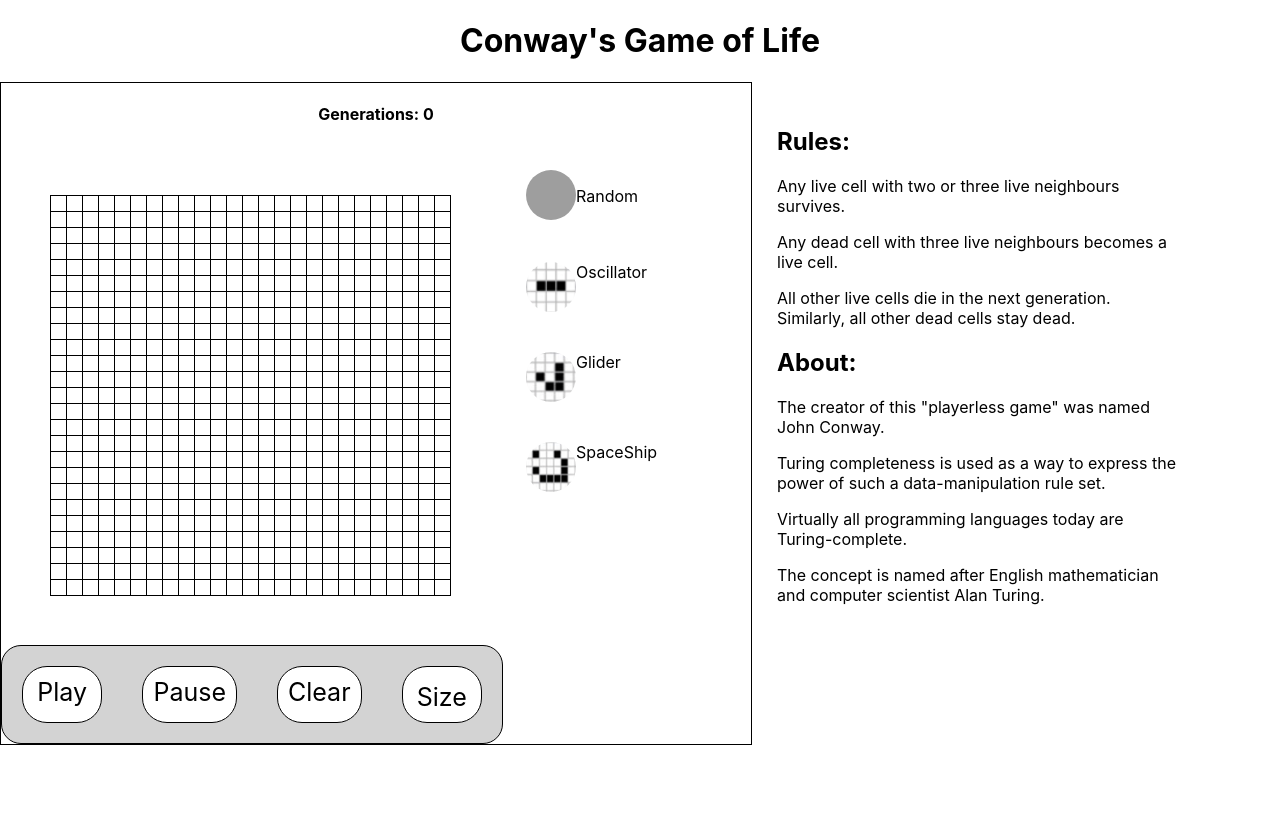
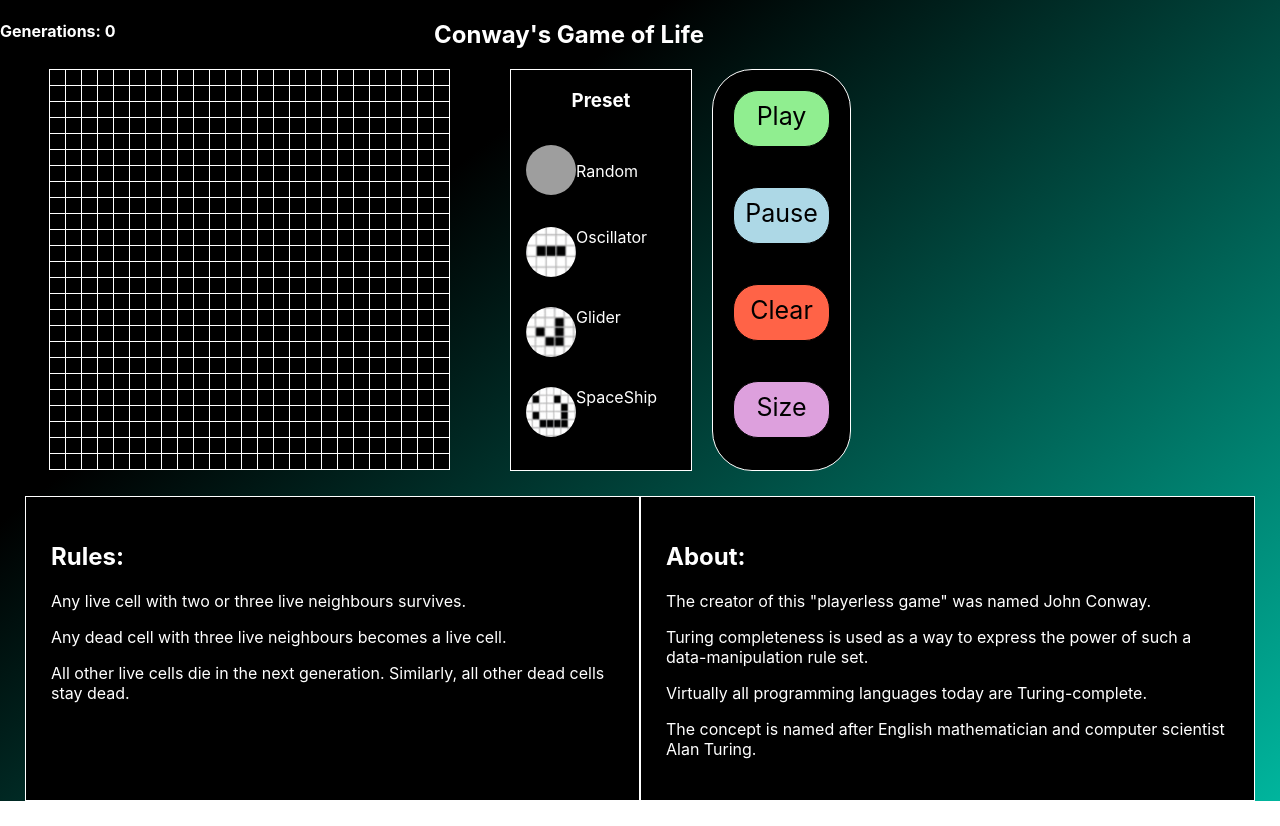
Before and after one commit to bloominstituteoftechnology/CS-Build-Week-1, a React (Create React App) app in the folder game_of_life/: page / in a window 1280 px wide. Before the commit the page ends 800 px from the top, so only its background shows below. Built offline with nearby package versions, Linux system fonts and the light colour scheme; grey boxes are pictures that could not be loaded.

Commit message:
changed style

```diff
--- a/game_of_life/src/App.js
+++ b/game_of_life/src/App.js
@@ -6,11 +6,8 @@ import './scss/App.scss';
 function App() {
   return (
     <div className="App">
-      <h1>Conway's Game of Life</h1>
-      <div className="Main">
-        <Game />
-        <Info />
-      </div>
+      <Game />
+      <Info />
     </div>
   );
 }
--- a/game_of_life/src/components/Game.jsx
+++ b/game_of_life/src/components/Game.jsx
@@ -145,8 +145,11 @@ class Game extends React.Component {
     render() {
         return (
             <div className="game">
+                <div className="top">
                     <h4>Generations: {this.state.generations}</h4>
-                <div className="section">
+                    <h2>Conway's Game of Life</h2>
+                </div>
+                <div className="main">
                     <Grid
                         grid={this.state.grid}
                         rows={this.rows}
@@ -156,7 +159,6 @@ class Game extends React.Component {
                     <Presets
                         randomSeed={this.randomSeed}
                     />
-                </div>
                     <Controls
                         play={this.play}
                         pause={this.pause}
@@ -164,6 +166,8 @@ class Game extends React.Component {
                         gridSize={this.gridSize}
                     />
                 </div>
+
+            </div>
         )
     }
 }
--- a/game_of_life/src/components/Presets.jsx
+++ b/game_of_life/src/components/Presets.jsx
@@ -9,6 +9,7 @@ import "../scss/Presets.scss";
 const Presets = props => {
     return (
         <div className="presets">
+            <h3>Preset</h3>
             <div className="preset one"
                  onClick={props.randomSeed}
             >
--- a/game_of_life/src/scss/App.scss
+++ b/game_of_life/src/scss/App.scss
@@ -1,8 +1,4 @@
 .App {
   text-align: center;
-
-  .Main {
-    display: flex;
-    flex-direction: row;
-  }
+  background: linear-gradient(322deg, rgba(0,181,157,1) 0%, rgba(0,0,0,1) 71%);
 }
--- a/game_of_life/src/scss/Cell.scss
+++ b/game_of_life/src/scss/Cell.scss
@@ -1,6 +1,6 @@
 .cell {
     display: inline-block;
-    border: 1px solid black;
+    border: 1px solid white;
     width: 15px;
     height: 15px;
     margin-left: -1px;
@@ -8,13 +8,13 @@
 }
 
 .cell:hover {
-    background: grey;
+    background: gold;
 }
 
 .dead {
-    background-color: white;
+    background-color: black;
 }
 
 .live {
-    background-color: black;
+    background-color: white;
 }
--- a/game_of_life/src/scss/Controls.scss
+++ b/game_of_life/src/scss/Controls.scss
@@ -1,10 +1,11 @@
 .controls {
     display: flex;
-    flex-direction: row;
-    width: 500px;
-    background-color: lightgrey;
-    border-radius: 20px;
-    border: 1px solid black;
+    flex-direction: column;
+    height: 400px;
+    margin: 0 10px;
+    background-color: black;
+    border: 1px solid white;
+    border-radius: 40px;
 
     .button {
         width: 75px;
@@ -18,24 +19,24 @@
     }
 
     .button:hover {
-        box-shadow: 5px 5px black;
+        box-shadow: 5px 5px white;
     }
 
     .popout {
         position: relative;
         display: flex;
-        flex-direction: column-reverse;
-        // background-color: plum;
+        flex-direction: column;
+        background-color: plum;
     }
 
     .menu {
         display: none;
         position: absolute;
-        background-color: white;
-        min-width: 10px;
-        box-shadow: 0px 8px 16px 0px rgba(23, 184, 162, 0.2);
-        padding: 12px 16px;
-        z-index: 1;
+        box-shadow: 0 0 20px 2px white;
+        padding: 20px;
+        color: white;
+        background-color: black;
+        border: 1px solid white;
 
         p:hover {
             text-decoration: underline;
@@ -47,14 +48,14 @@
     }
 
     .play {
-        // background-color: lightgreen;
+        background-color: lightgreen;
     }
 
     .pause {
-        // background-color: lightblue;
+        background-color: lightblue;
     }
 
     .stop {
-        // background-color: tomato;
+        background-color: tomato;
     }
 }
--- a/game_of_life/src/scss/Game.scss
+++ b/game_of_life/src/scss/Game.scss
@@ -1,11 +1,17 @@
 .game {
     display: flex;
     flex-direction: column;
-    // background-image: url("../utils//0_xKTwlgXlZPC7Xv3r.jpg");
     background-position: center;
-    border: 1px solid black;
 
-    .section {
+    .top {
+        width: 55%;
+        display: flex;
+        flex-direction: row;
+        justify-content: space-between;
+        color: white;
+    }
+
+    .main {
         display: flex;
         flex-direction: row;
     }
--- a/game_of_life/src/scss/Grid.scss
+++ b/game_of_life/src/scss/Grid.scss
@@ -1,6 +1,6 @@
 .grid {
     line-height: 0;
-    margin: 50px;
+    margin: 0 50px;
 }
 
 .small {
--- a/game_of_life/src/scss/Info.scss
+++ b/game_of_life/src/scss/Info.scss
@@ -1,13 +1,22 @@
 .info {
+    display: flex;
+    flex-direction: row;
     text-align: left;
     margin: 25px;
-    width: 400px;
 
     .rules {
-
+        width: 800px;
+        color: white;
+        padding: 25px;
+        background-color: black;
+        border: 1px solid white;
     }
 
     .about {
-
+        width: 800px;
+        color: white;
+        padding: 25px;
+        background-color: black;
+        border: 1px solid white;
     }
 }
--- a/game_of_life/src/scss/Presets.scss
+++ b/game_of_life/src/scss/Presets.scss
@@ -1,12 +1,19 @@
 .presets{
-    padding: 5px;
+    height: 400px;
+    margin: 0 10px;
     text-align: left;
+    color: white;
+    background-color: black;
+    border: 1px solid white;
+
+    h3 {
+        text-align: center;
+    }
 
     .preset {
         display: flex;
-        width: 200px;
-        padding: 20px;
-        text-align: center;
+        width: 150px;
+        padding: 15px;
 
         img {
             width: 50px;
```
Lines whose indentation alone changed are shown as unchanged.
